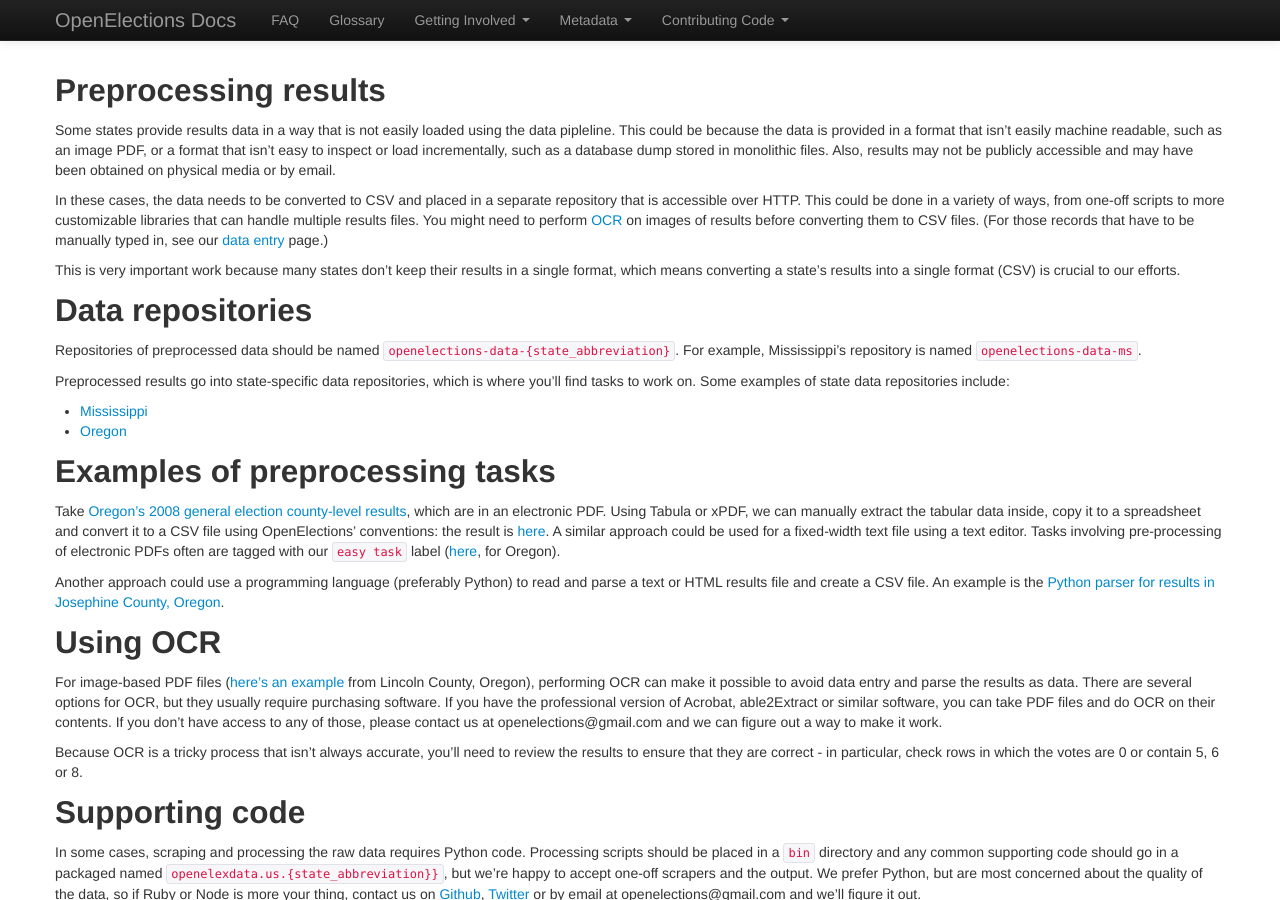
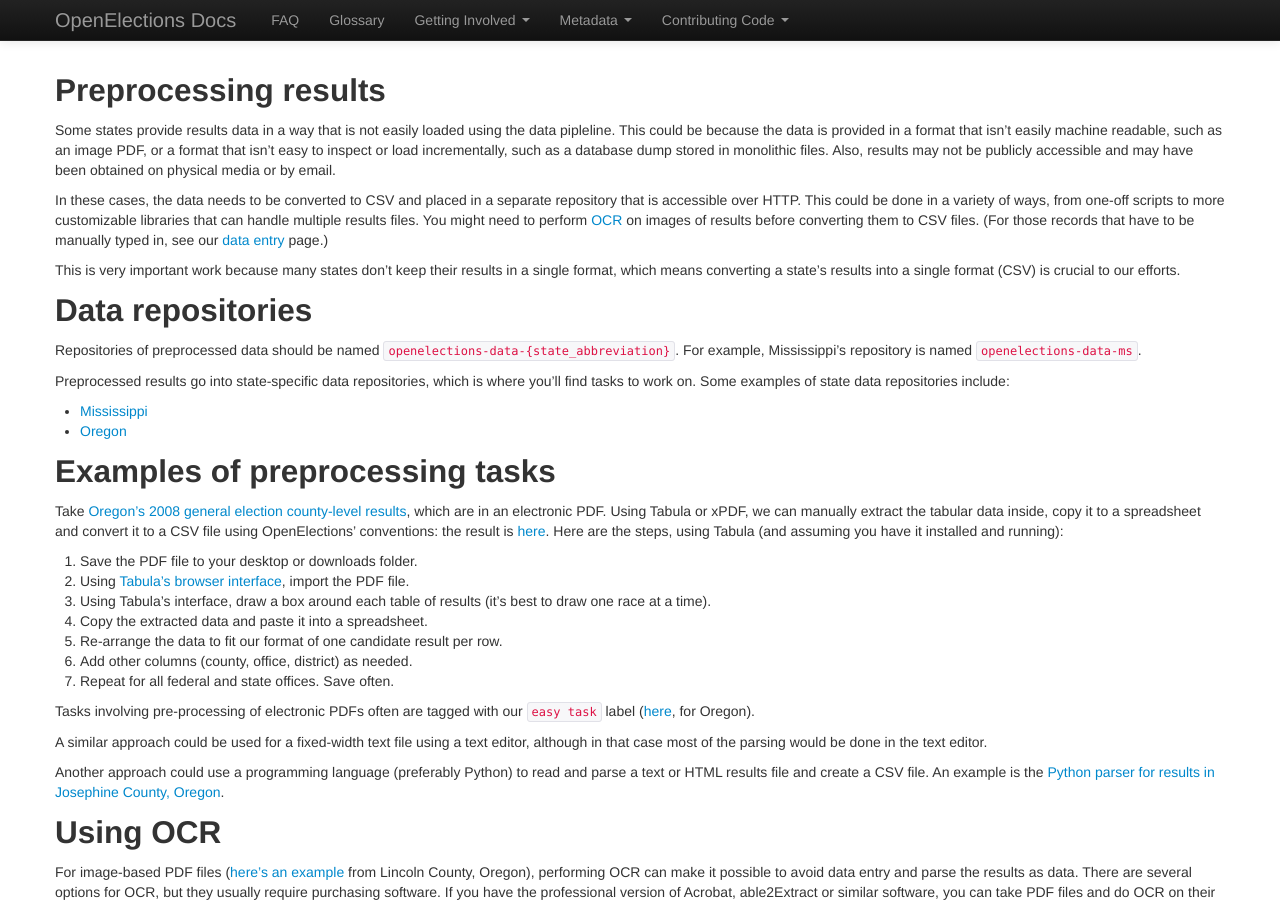
Before and after one commit to openelections/docs, a Jekyll site: the page built from preprocessing.md, in a window 1280 px wide and 900 px high. Built offline with Jekyll 4.4.1, drawn with Linux system fonts in a browser that asks for light colours; nearby versions of some CDN libraries; some web fonts are replaced.

Commit message:
added volunteers

```diff
--- a/index.html
+++ b/index.html
@@ -19,7 +19,7 @@
   <li><a href="http://docs.openelections.net/getting-involved/">Collect election metadata</a></li>
   <li><a href="http://docs.openelections.net/data-entry/">Type in election results</a></li>
   <li>Start with one of our <a href="http://docs.openelections.net/easy-tasks/">easy tasks</a>, converting electronic PDFs and HTML to CSVs.</li>
-  <li>Recruit volunteers</li>
+  <li>Learn what our volunteers do</li>
   <li>Add or improve tutorials and other documentation</li>
 </ul>
 
--- a/preprocessing.md
+++ b/preprocessing.md
@@ -23,7 +23,19 @@
 
 ## Examples of preprocessing tasks
 
-Take [Oregon's 2008 general election county-level results](http://sos.oregon.gov/elections/Documents/results/results-11-2008.pdf), which are in an electronic PDF. Using Tabula or xPDF, we can manually extract the tabular data inside, copy it to a spreadsheet and convert it to a CSV file using OpenElections' conventions: the result is [here](https://github.com/openelections/openelections-data-or/blob/master/2008/20081104__or__general.csv). A similar approach could be used for a fixed-width text file using a text editor. Tasks involving pre-processing of electronic PDFs often are tagged with our `easy task` label ([here](https://github.com/openelections/openelections-data-or/labels/easy%20task), for Oregon).
+Take [Oregon's 2008 general election county-level results](http://sos.oregon.gov/elections/Documents/results/results-11-2008.pdf), which are in an electronic PDF. Using Tabula or xPDF, we can manually extract the tabular data inside, copy it to a spreadsheet and convert it to a CSV file using OpenElections' conventions: the result is [here](https://github.com/openelections/openelections-data-or/blob/master/2008/20081104__or__general.csv). Here are the steps, using Tabula (and assuming you have it installed and running):
+
+1. Save the PDF file to your desktop or downloads folder.
+2. Using [Tabula's browser interface](http://127.0.0.1:34555/), import the PDF file.
+3. Using Tabula's interface, draw a box around each table of results (it's best to draw one race at a time).
+4. Copy the extracted data and paste it into a spreadsheet.
+5. Re-arrange the data to fit our format of one candidate result per row.
+6. Add other columns (county, office, district) as needed.
+7. Repeat for all federal and state offices. Save often.
+
+Tasks involving pre-processing of electronic PDFs often are tagged with our `easy task` label ([here](https://github.com/openelections/openelections-data-or/labels/easy%20task), for Oregon).
+
+A similar approach could be used for a fixed-width text file using a text editor, although in that case most of the parsing would be done in the text editor.
 
 Another approach could use a programming language (preferably Python) to read and parse a text or HTML results file and create a CSV file. An example is the [Python parser for results in Josephine County, Oregon](https://github.com/openelections/openelections-data-or/blob/master/josephine_parser.py).
 
```
Also changed, not shown: volunteers.md (added, +27 -0 lines).
